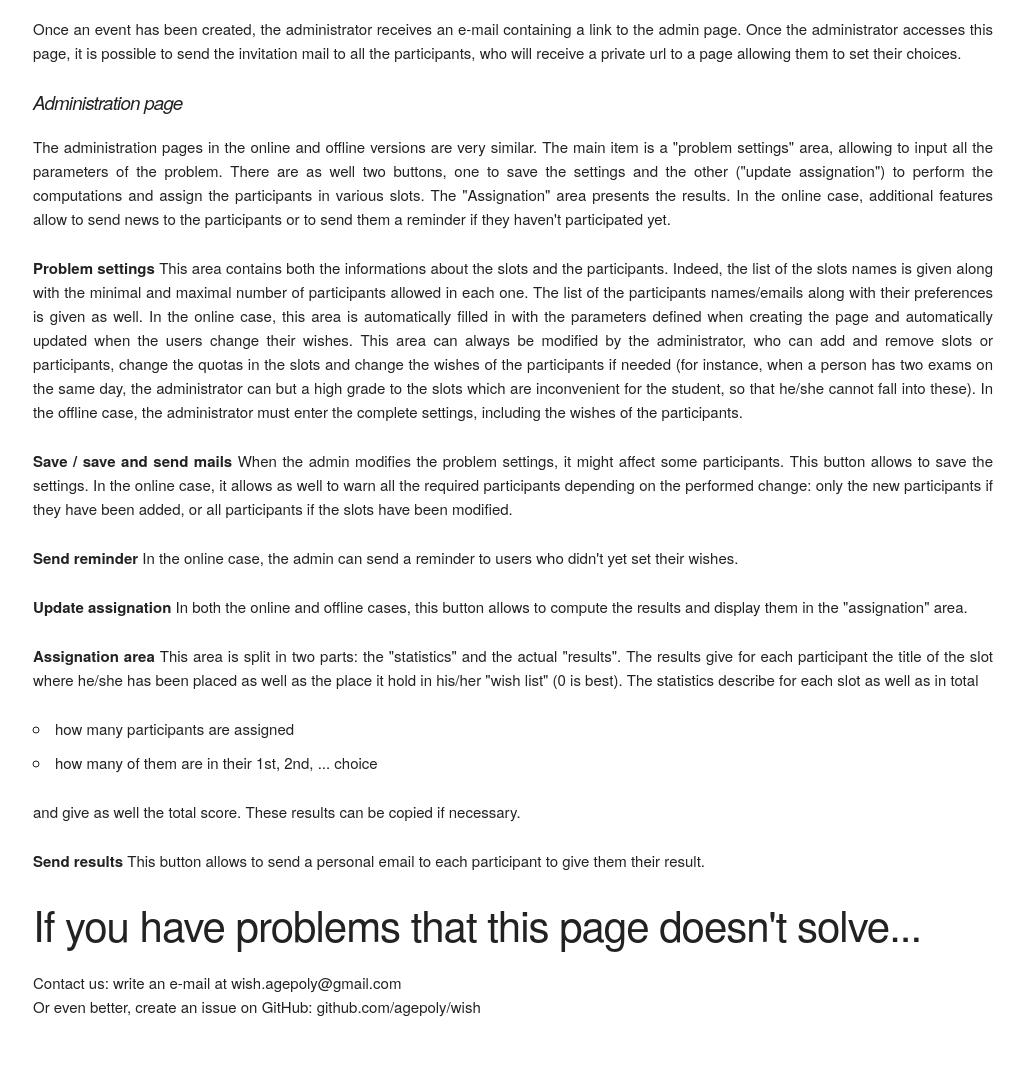
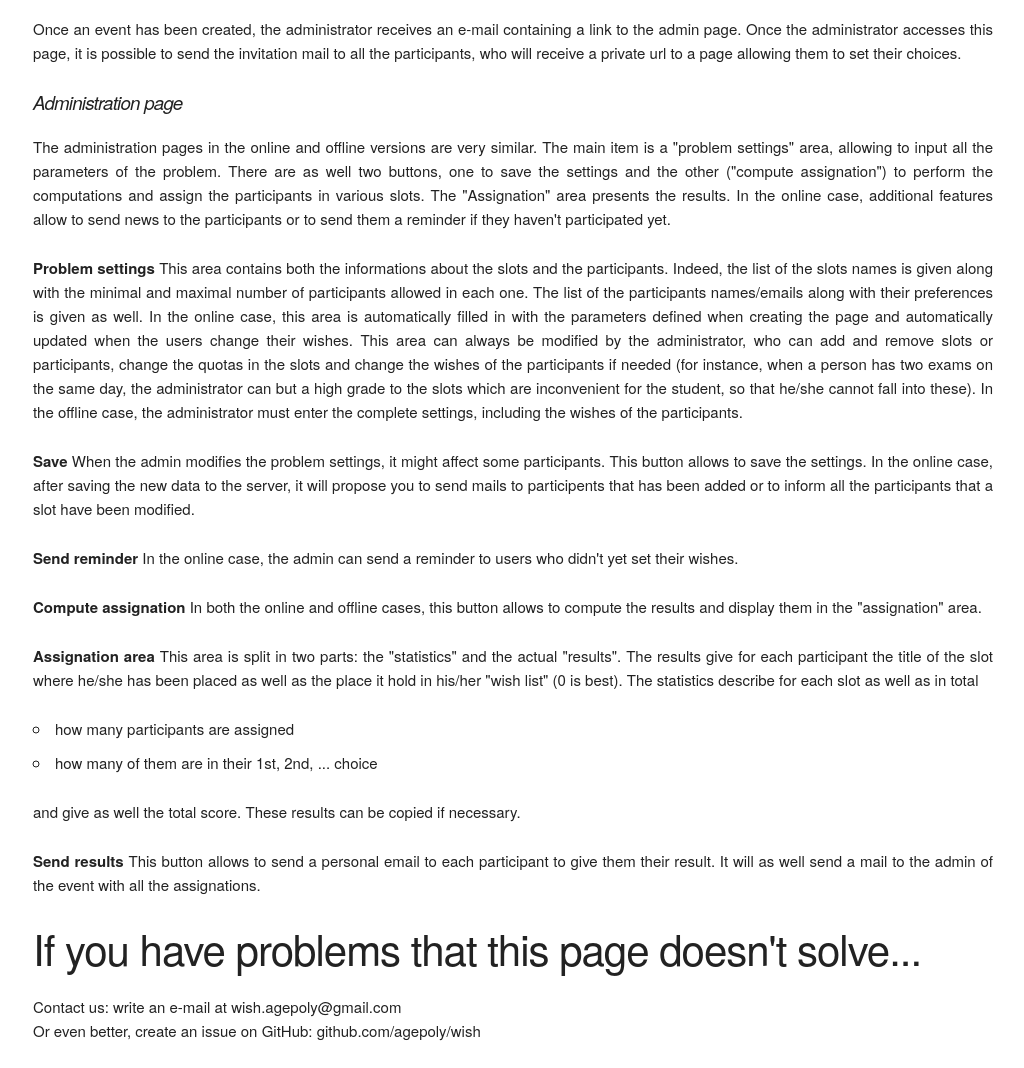
Before and after one commit to agepoly/wish, a website: page static/help.html in a window 1280 px wide. Shown: the part 2521-3589 px from the top of the page, without its empty margins (127-1151 px from the left). Before the commit the page ends 3565 px from the top, so only its background shows below. Drawn offline with Linux system fonts and the light colour scheme; a web font is replaced by a local one.

Commit message:
help page: Save and send mails

```diff
--- a/static/help.html
+++ b/static/help.html
@@ -105,16 +105,16 @@
 
 
 		<h4 id="adminpage">Administration page</h4>
-		<p>The administration pages in the online and offline versions are very similar. The main item is a "problem settings" area, allowing to input all the parameters of the problem. There are as well two buttons, one to save the settings and the other ("update assignation") to perform the computations and assign the participants in various slots. The "Assignation" area presents the results. In the online case, additional features allow to send news to the participants or to send them a reminder if they haven't participated yet.</p>
+		<p>The administration pages in the online and offline versions are very similar. The main item is a "problem settings" area, allowing to input all the parameters of the problem. There are as well two buttons, one to save the settings and the other ("compute assignation") to perform the computations and assign the participants in various slots. The "Assignation" area presents the results. In the online case, additional features allow to send news to the participants or to send them a reminder if they haven't participated yet.</p>
 
 		<p><b>Problem settings</b> This area contains both the informations about the slots and the participants. Indeed, the list of the slots names is given along with the minimal and maximal number of participants allowed in each one. The list of the participants names/emails along with their preferences is given as well. In the online case, this area is automatically filled in with the parameters defined when creating the page and automatically updated when the users change their wishes.
 		This area can always be modified by the administrator, who can add and remove slots or participants, change the quotas in the slots and change the wishes of the participants if needed (for instance, when a person has two exams on the same day, the administrator can but a high grade to the slots which are inconvenient for the student, so that he/she cannot fall into these). In the offline case, the administrator must enter the complete settings, including the wishes of the participants. </p>
 
-		<p><b>Save / save and send mails</b> When the admin modifies the problem settings, it might affect some participants. This button allows to save the settings. In the online case, it allows as well to warn all the required participants depending on the performed change: only the new participants if they have been added, or all participants if the slots have been modified. </p>
+		<p><b>Save</b> When the admin modifies the problem settings, it might affect some participants. This button allows to save the settings. In the online case, after saving the new data to the server, it will propose you to send mails to participents that has been added or to inform all the participants that a slot have been modified.</p>
 
 		<p><b>Send reminder</b> In the online case, the admin can send a reminder to users who didn't yet set their wishes.</p>
 
-		<p><b>Update assignation</b> In both the online and offline cases, this button allows to compute the results and display them in the "assignation" area.</p>
+		<p><b>Compute assignation</b> In both the online and offline cases, this button allows to compute the results and display them in the "assignation" area.</p>
 
 		<p><b>Assignation area</b> This area is split in two parts: the "statistics" and the actual "results". The results give for each participant the title of the slot where he/she has been placed as well as the place it hold in his/her "wish list" (0 is best). The statistics describe for each slot as well as in total
 			<ul>
@@ -124,7 +124,7 @@
 		and give as well the total score. These results can be copied if necessary.
 		</p>
 
-		<p><b>Send results</b> This button allows to send a personal email to each participant to give them their result. </p>
+		<p><b>Send results</b> This button allows to send a personal email to each participant to give them their result. It will as well send a mail to the admin of the event with all the assignations.</p>
 
 
 
```
